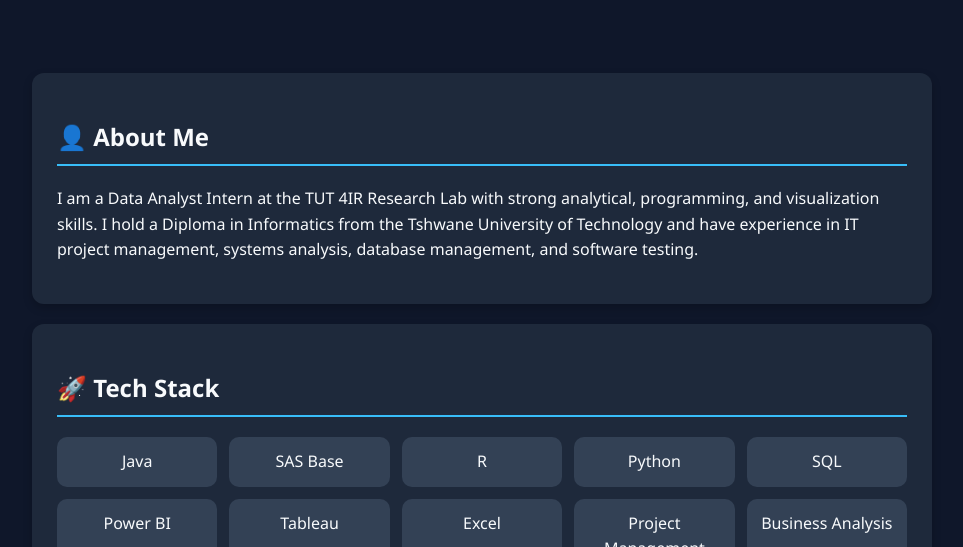
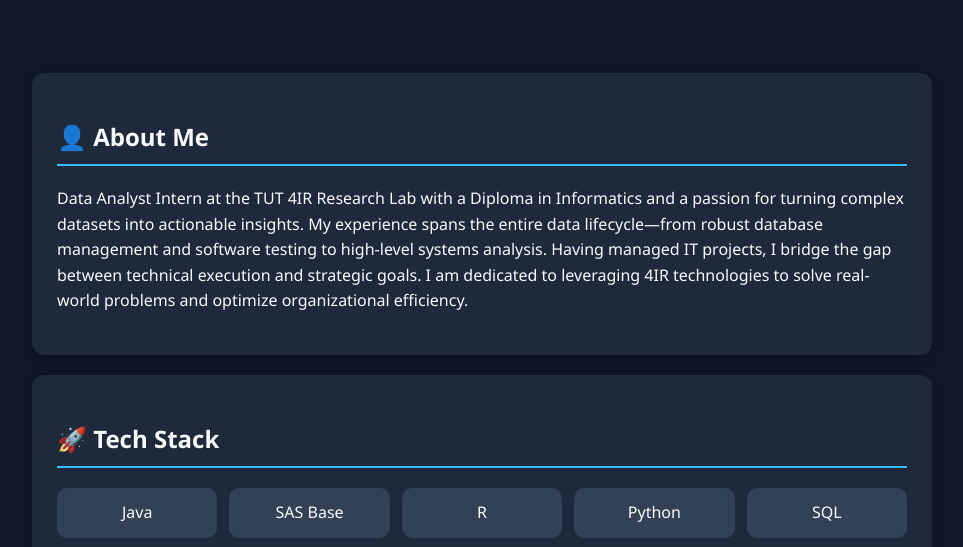
Before and after one commit to FkwaziFour/KwazikwakheNkosiPortfolio, a plain HTML site: page index.html in a window 1280 px wide. Shown: the part 233-780 px from the top of the page, without its empty margins (158-1121 px from the left). Drawn offline with Linux system fonts and the light colour scheme.

Commit message:
Update index.html

```diff
--- a/index.html
+++ b/index.html
@@ -94,10 +94,10 @@
         <section class="section">
             <h2>👤 About Me</h2>
             <p>
-                I am a Data Analyst Intern at the TUT 4IR Research Lab with strong analytical,
-                programming, and visualization skills. I hold a Diploma in Informatics from the
-                Tshwane University of Technology and have experience in IT project management,
-                systems analysis, database management, and software testing.
+               Data Analyst Intern at the TUT 4IR Research Lab with a Diploma in Informatics and a passion for turning complex datasets into actionable insights.
+                My experience spans the entire data lifecycle—from robust database management and software testing to high-level systems analysis.
+                Having managed IT projects, I bridge the gap between technical execution and strategic goals.
+                I am dedicated to leveraging 4IR technologies to solve real-world problems and optimize organizational efficiency.
             </p>
         </section>
 
```
